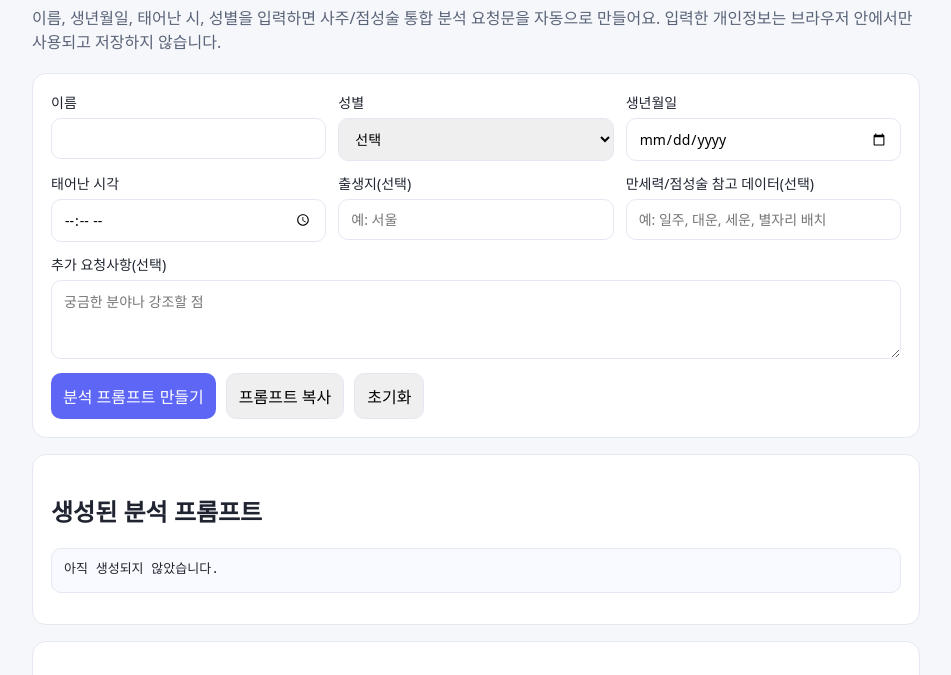
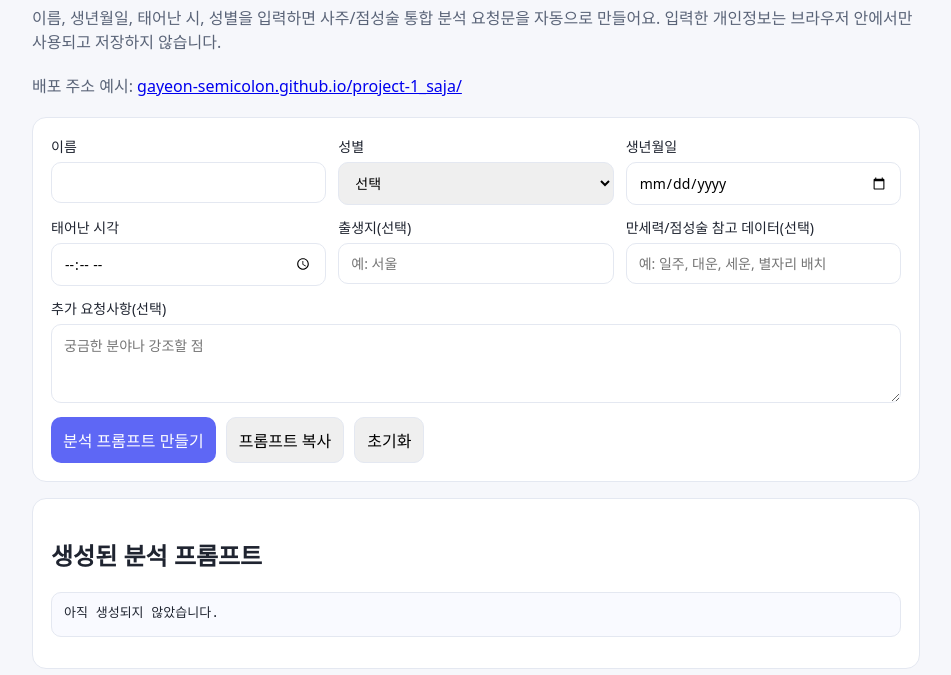
Before and after one commit to Gayeon-semicolon/project-1_saja, a plain HTML site: page index.html in a window 1280 px wide. Shown: the part 81-756 px from the top of the page, without its empty margins (164-1115 px from the left). Drawn offline with Linux system fonts and the light colour scheme.

Commit message:
Configure docs and UI for gayeon-semicolon GitHub Pages URL

```diff
--- a/index.html
+++ b/index.html
@@ -13,6 +13,7 @@
         이름, 생년월일, 태어난 시, 성별을 입력하면 사주/점성술 통합 분석 요청문을 자동으로 만들어요.
         입력한 개인정보는 브라우저 안에서만 사용되고 저장하지 않습니다.
       </p>
+      <p class="lead">배포 주소 예시: <a href="https://gayeon-semicolon.github.io/project-1_saja/" target="_blank" rel="noreferrer">gayeon-semicolon.github.io/project-1_saja/</a></p>
 
       <form id="fortune-form" class="card">
         <div class="grid">
```
Also changed, not shown: 1 other file.
